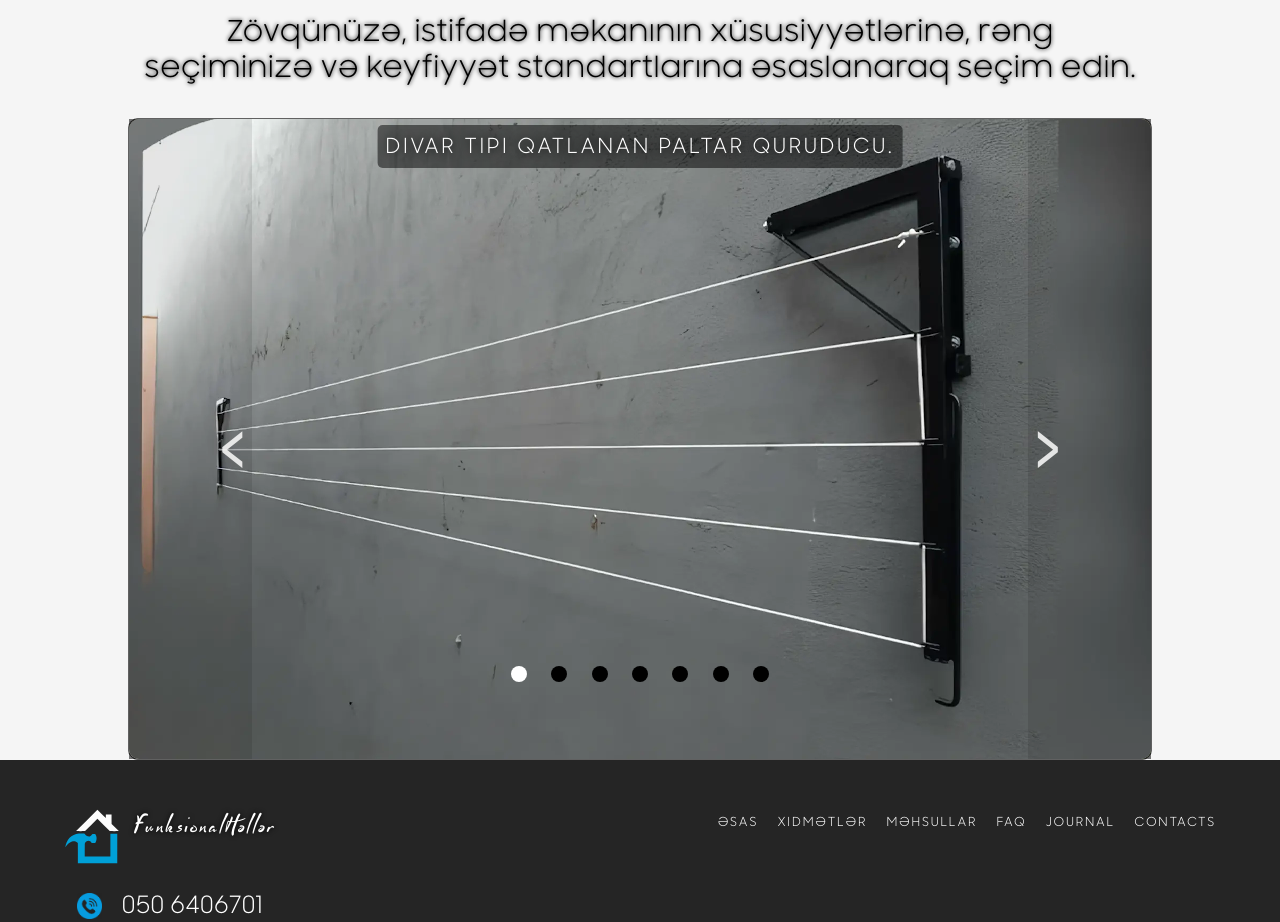
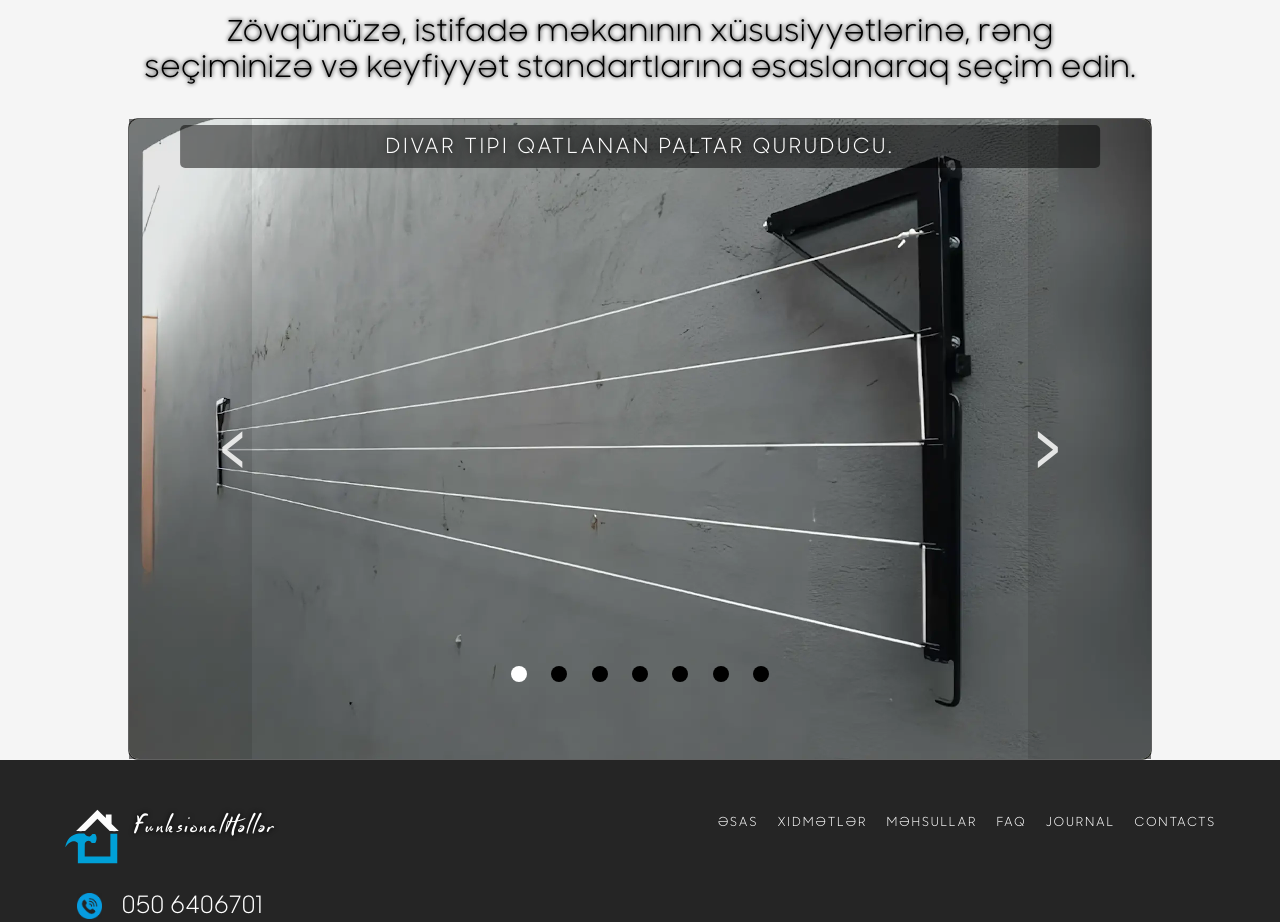
Before and after one commit to rovsenhuseynov/Solutions-for-comfort, a React (Create React App) app: page /drying-rack in a window 1280 px wide. Shown: the part 860-1782 px from the top of the page. Built offline with nearby package versions, Linux system fonts and the light colour scheme.

Commit message:
коррекция DryingRack

```diff
--- a/src/pages/Products/DryingRack/DryingRack.jsx
+++ b/src/pages/Products/DryingRack/DryingRack.jsx
@@ -8,7 +8,7 @@ const DryingRack = () => {
   return (
     <section className='dryer-section'>
       <h1 className='dryer-section__title'>Zövqünüzə, istifadə məkanının xüsusiyyətlərinə, rəng seçiminizə və keyfiyyət standartlarına əsaslanaraq seçim edin.</h1>
-      <Slider sliderData={dryingRackData} />
+      <Slider sliderData={dryingRackData} contextClass="drying-rack-context" />
     </section>
   )
 }
--- a/src/pages/Products/DryingRack/DryingRack.scss
+++ b/src/pages/Products/DryingRack/DryingRack.scss
@@ -19,3 +19,8 @@
   display: grid;
   place-self: center;
 }
+
+.drying-rack-context{
+  text-wrap: wrap;
+  width: 95%;
+}
--- a/src/reusableСomponents/ImageSlider/Slider.jsx
+++ b/src/reusableСomponents/ImageSlider/Slider.jsx
@@ -109,7 +109,113 @@ import React, { useState } from "react";
 import { useNavigate } from "react-router-dom";
 import "./Slider.scss";
 
-const Slider = ({ sliderData, title, isClickable }) => {
+// const Slider = ({ sliderData, title, isClickable }) => {
+//   const [activeSlide, setActiveSlide] = useState(1);
+//   const navigate = useNavigate();
+
+//   const handleNext = (current) => {
+//     setActiveSlide(current === sliderData.length ? 1 : current + 1);
+//   };
+
+//   const handlePrev = (current) => {
+//     setActiveSlide(current === 1 ? sliderData.length : current - 1);
+//   };
+
+//   const handleDotClick = (index) => {
+//     setActiveSlide(index + 1);
+//   };
+
+//   const handleContextClick = (url) => {
+//     if (url) {
+//       navigate(url); // Переход на указанный маршрут
+//     }
+//   };
+
+//   return (
+//     <>
+//       <p className="expandable-slider__title">{title}</p>
+//       <div className="containers">
+//         {/* Радиокнопки */}
+//         {sliderData.map((slide, index) => (
+//           <input
+//             key={`input-${index}`}
+//             type="radio"
+//             id={`i${index + 1}`}
+//             name="images"
+//             checked={activeSlide === index + 1}
+//             readOnly
+//             style={{ zIndex: -1 }} // Убедитесь, что радиокнопки не перекрывают слайды
+//           />
+//         ))}
+
+//         {/* Слайды */}
+//         {sliderData.map((slide, index) => (
+//           <div
+//             className={`slide_img ${activeSlide === index + 1 ? "active" : ""}`}
+//             id={slide.id}
+//             key={slide.id}
+//             style={{
+//               zIndex: activeSlide === index + 1 ? 10 : 0, //
+//             }}
+//           >
+//             <img src={slide.src} alt={slide.alt} />
+
+//             <div
+//               className={`slide_context ${isClickable ? "clickable" : ""}`} // Применяем класс только если isClickable=true
+//               onClick={() => handleContextClick(slide.url)}
+//             >
+//               {activeSlide === index + 1 && slide.context}
+//             </div>
+
+//             <label
+//               htmlFor={`i${activeSlide}`}
+//               className="prev"
+//               onClick={() => handlePrev(activeSlide)}
+//               style={{ zIndex: 11 }}
+//             >
+//               <span>&#x2039;</span>
+//             </label>
+//             <label
+//               htmlFor={`i${activeSlide}`}
+//               className="next"
+//               onClick={() => handleNext(activeSlide)}
+//               style={{ zIndex: 11 }}
+//             >
+//               <span>&#x203a;</span>
+//             </label>
+//           </div>
+//         ))}
+
+//         {/* Навигационные точки */}
+//         <div id="nav_slide">
+//           {sliderData.map((_, index) => (
+//             <label
+//               key={`dot-${index}`}
+//               htmlFor={`i${index + 1}`}
+//               className="dots"
+//               id={`dot${index + 1}`}
+//               onClick={() => handleDotClick(index)}
+//               style={{
+//                 backgroundColor: activeSlide === index + 1 ? "#fff" : "#000",
+//                 zIndex: 12,
+//               }}
+//             ></label>
+//           ))}
+//         </div>
+//       </div>
+//     </>
+//   );
+// };
+
+// export default Slider;
+
+
+
+
+
+
+
+const Slider = ({ sliderData, title, isClickable, contextClass = "" }) => {
   const [activeSlide, setActiveSlide] = useState(1);
   const navigate = useNavigate();
 
@@ -127,7 +233,7 @@ const Slider = ({ sliderData, title, isClickable }) => {
 
   const handleContextClick = (url) => {
     if (url) {
-      navigate(url); // Переход на указанный маршрут
+      navigate(url);
     }
   };
 
@@ -135,7 +241,6 @@ const Slider = ({ sliderData, title, isClickable }) => {
     <>
       <p className="expandable-slider__title">{title}</p>
       <div className="containers">
-        {/* Радиокнопки */}
         {sliderData.map((slide, index) => (
           <input
             key={`input-${index}`}
@@ -144,24 +249,23 @@ const Slider = ({ sliderData, title, isClickable }) => {
             name="images"
             checked={activeSlide === index + 1}
             readOnly
-            style={{ zIndex: -1 }} // Убедитесь, что радиокнопки не перекрывают слайды
+            style={{ zIndex: -1 }}
           />
         ))}
 
-        {/* Слайды */}
         {sliderData.map((slide, index) => (
           <div
             className={`slide_img ${activeSlide === index + 1 ? "active" : ""}`}
             id={slide.id}
             key={slide.id}
             style={{
-              zIndex: activeSlide === index + 1 ? 10 : 0, // Установить правильный zIndex для активного слайда
+              zIndex: activeSlide === index + 1 ? 10 : 0,
             }}
           >
             <img src={slide.src} alt={slide.alt} />
 
             <div
-              className={`slide_context ${isClickable ? "clickable" : ""}`} // Применяем класс только если isClickable=true
+              className={`slide_context ${contextClass} ${isClickable ? "clickable" : ""}`}
               onClick={() => handleContextClick(slide.url)}
             >
               {activeSlide === index + 1 && slide.context}
@@ -171,7 +275,7 @@ const Slider = ({ sliderData, title, isClickable }) => {
               htmlFor={`i${activeSlide}`}
               className="prev"
               onClick={() => handlePrev(activeSlide)}
-              style={{ zIndex: 11 }} // Обеспечиваем, что элементы управления всегда поверх
+              style={{ zIndex: 11 }}
             >
               <span>&#x2039;</span>
             </label>
@@ -179,14 +283,13 @@ const Slider = ({ sliderData, title, isClickable }) => {
               htmlFor={`i${activeSlide}`}
               className="next"
               onClick={() => handleNext(activeSlide)}
-              style={{ zIndex: 11 }} // Обеспечиваем, что элементы управления всегда поверх
+              style={{ zIndex: 11 }}
             >
               <span>&#x203a;</span>
             </label>
           </div>
         ))}
 
-        {/* Навигационные точки */}
         <div id="nav_slide">
           {sliderData.map((_, index) => (
             <label
@@ -196,8 +299,8 @@ const Slider = ({ sliderData, title, isClickable }) => {
               id={`dot${index + 1}`}
               onClick={() => handleDotClick(index)}
               style={{
-                backgroundColor: activeSlide === index + 1 ? "#fff" : "#000", // Белый для активной точки
-                zIndex: 12, // Устанавливаем выше, чтобы они не перекрывались другими элементами
+                backgroundColor: activeSlide === index + 1 ? "#fff" : "#000",
+                zIndex: 12,
               }}
             ></label>
           ))}
```
